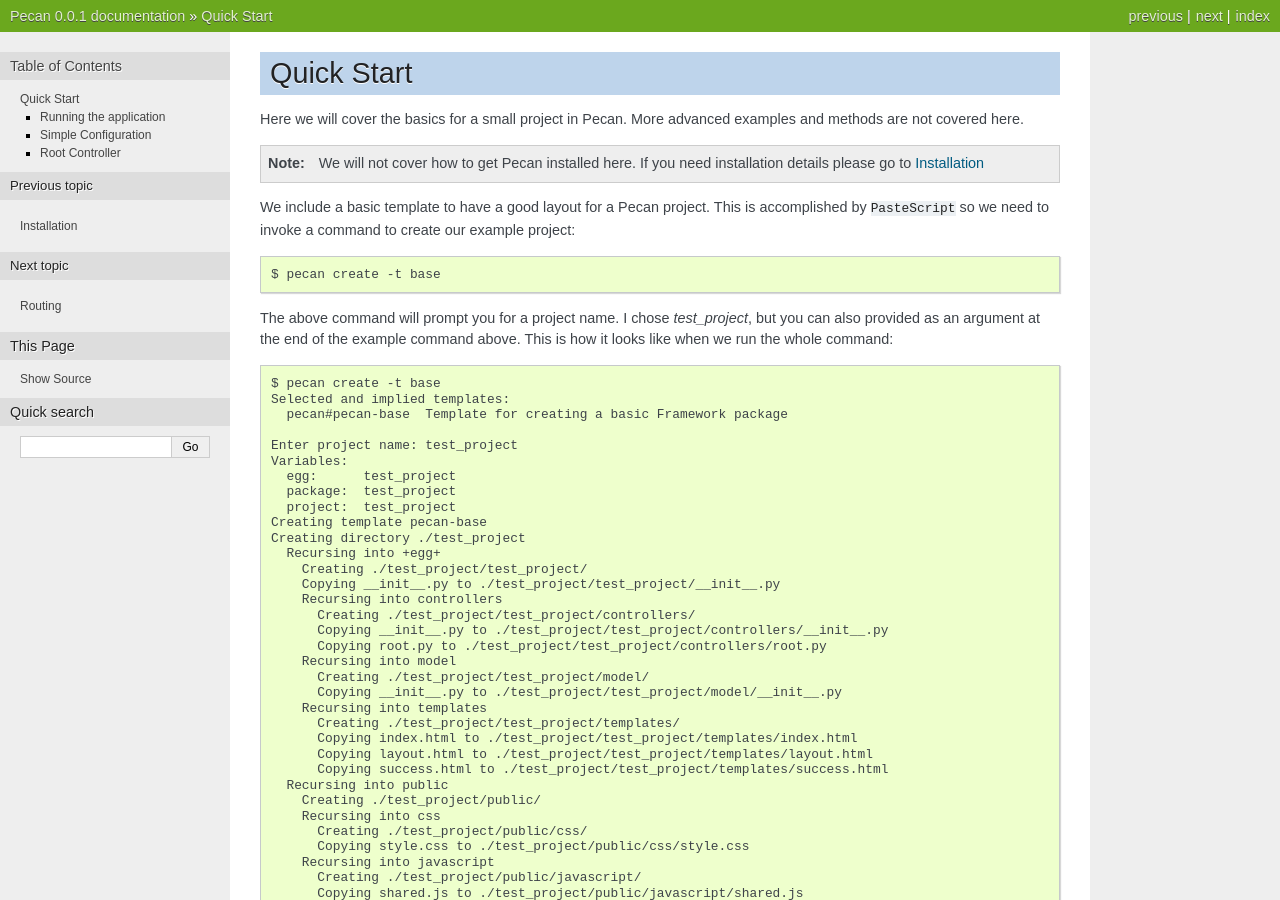
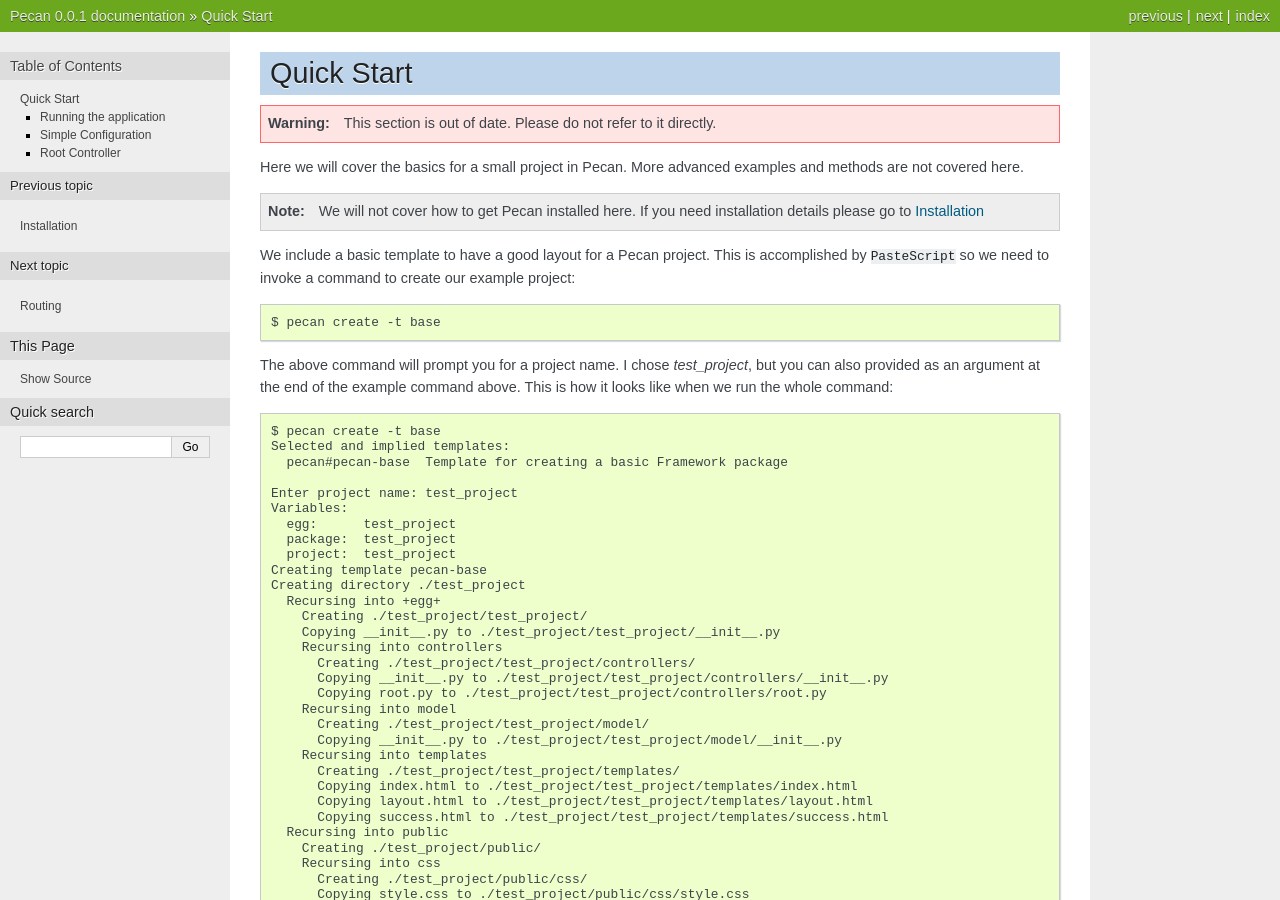
Before and after one commit to stackforge/pecan, a Sphinx documentation site: the page built from docs/source/quick_start.rst, in a window 1280 px wide and 900 px high. Built offline with Sphinx 7.4.7, drawn with Linux system fonts in a browser that asks for light colours; pages that are not in the unit, such as notebooks, are missing from menus.

Commit message:
Added another warning message for the quickstart

```diff
--- a/docs/source/quick_start.rst
+++ b/docs/source/quick_start.rst
@@ -2,6 +2,10 @@
 
 Quick Start
 ===========
+
+.. warning::
+    This section is out of date. Please do not refer to it directly.
+
 Here we will cover the basics for a small project in Pecan. More advanced
 examples and methods are not covered here.
 
```
